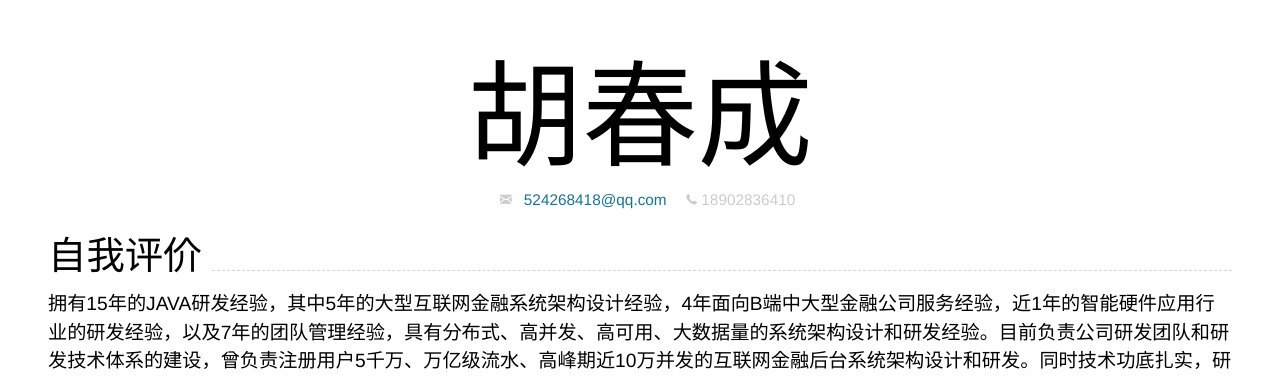
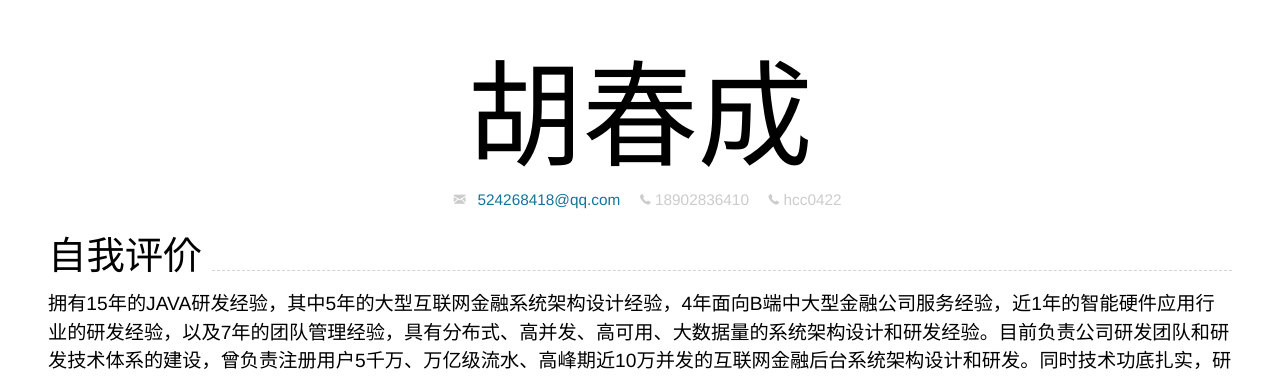
Before and after one commit to yuanCodeLab/cv, a Jekyll site: the page built from index.md, in a window 1280 px wide and 900 px high. Shown: the top 377 px of the window. Built offline with Jekyll 4.4.1, drawn with Linux system fonts in a browser that asks for light colours; nearby versions of some CDN libraries.

Commit message:
Update cv-contact.html

```diff
--- a/_includes/cv-contact.html
+++ b/_includes/cv-contact.html
@@ -15,4 +15,9 @@
     {{ page.phone }}
     {% endif %}
 
+    {% if page.VX %}
+    <i class="fi-telephone" style="margin-left:1em"></i>
+    {{ page.VX }}
+    {% endif %}
+
 </div>
```
